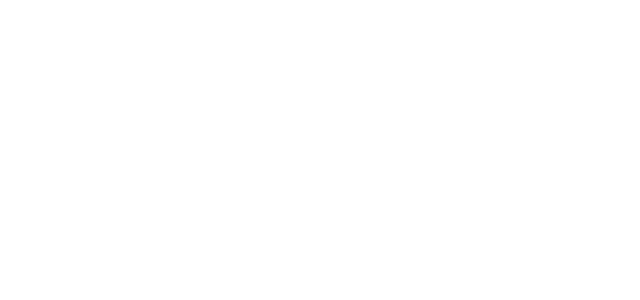
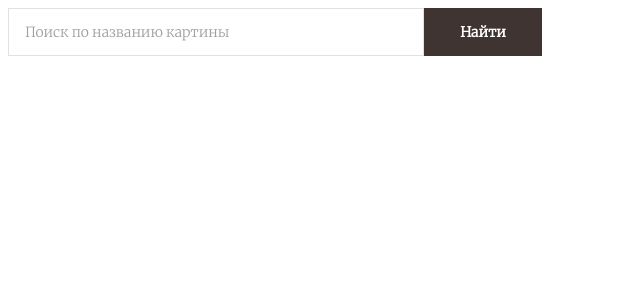
Before and after one commit to Piko0101/Duke-Tech-task, a React app: page / in a window 1280 px wide. Shown: the top 300 px of the page, without its empty margins (0-640 px from the left). Built offline with nearby package versions, Linux system fonts and the light colour scheme.

Commit message:
create searchInput component

```diff
--- a/src/app/components/App.js
+++ b/src/app/components/App.js
@@ -1,6 +1,7 @@
 import React from 'react'
 import '../styles/App.scss'
 import Button from './shared/Button'
+import SearchInput from './shared/SearchInput'
 
 function App() {
 
@@ -9,7 +10,7 @@
     }
     return (
         <div>
-
+            <SearchInput />
         </div>
     )
 }
--- a/src/app/components/shared/SearchInput.js
+++ b/src/app/components/shared/SearchInput.js
@@ -1,11 +1,12 @@
 import React from 'react'
 import Button from './Button'
+import '../../styles/SearchInput.scss'
 
 function SearchInput() {
     return (
         <div className="search-input">
-            <input></input>
-            <Button />
+            <input placeholder="Поиск по названию картины" />
+            <Button className="button_main" children="Найти"/>
         </div>
     )
 }
--- a/src/app/styles/App.scss
+++ b/src/app/styles/App.scss
@@ -4,4 +4,5 @@
 * {
     box-sizing: border-box;
     font-family: $main-font;
+    font-size: 14px;
 }
--- /dev/null
+++ b/src/app/styles/SearchInput.scss
@@ -0,0 +1,22 @@
+$placeholder-color: #9f9f9f;
+
+.search-input {
+  input {
+    height: 48px;
+    width: 416px;
+    float: left;
+    border: 1px solid #e1e1e1;
+    padding: 13px 16px;
+    &::placeholder {
+      color: $placeholder-color;
+    }
+    &:focus {
+        outline: none;
+        border: 1px solid #B5B5B5;
+    }
+  }
+  button {
+    float: left;
+    font-weight: 700;
+  }
+}
```
